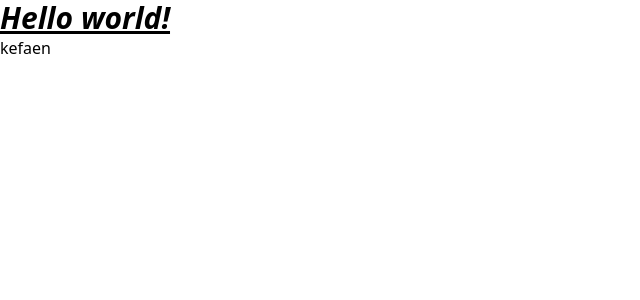
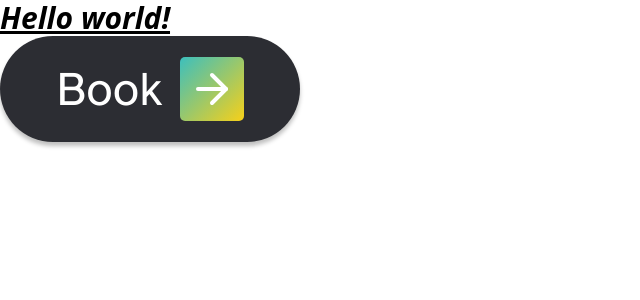
Before and after one commit to tijohans/WorkshopManagementSystem, a React (Vite) app in the folder app/: page / in a window 1280 px wide. Shown: the top 300 px of the page, without its empty margins (0-640 px from the left). Built offline with nearby package versions, Linux system fonts and the light colour scheme.

Commit message:
Initial commit, uses standard CSS for now

```diff
--- a/app/src/App.tsx
+++ b/app/src/App.tsx
@@ -9,7 +9,7 @@ function App() {
       <h1 className="text-3xl font-bold italic underline">
         Hello world!
       </h1>
-      <Button text="kefaen"/>
+      <Button text="Book" showicon={true}/>
     </div>
   )
 }
--- /dev/null
+++ b/app/src/components/Button.css
@@ -0,0 +1,58 @@
+@import url('https://fonts.googleapis.com/css2?family=Atkinson+Hyperlegible&display=swap');
+
+:root{
+    --button-back:#2C2D33;
+    --bird-left:#3CBFBE;
+    --bird-right:#F7D019;
+    --fade-time:0.5s;
+    --gradient-time:1s;
+}
+
+.button-2{
+    display:flex;
+    align-items: center;
+    justify-content:center;
+    padding:1em 4em 1em 4em;
+    background:var(--button-back);
+    border-radius: 100px;
+    border: 1px solid #3cbfbf00;
+    box-shadow: 0px 4px 4px rgba(0, 0, 0, 0.25);
+    transition: all var(--fade-time);
+}
+
+.button-text{
+    color:white;
+    font-family: 'Atkinson Hyperlegible', sans-serif;
+    font-size:3em;
+    transition: all var(--fade-time);
+}
+
+.button-icon{
+    display:flex;
+    align-items:center;
+    justify-content:center;
+    padding:0.5em;
+    margin-left:10%;
+    background: linear-gradient(135deg, var(--bird-left) 0%, var(--bird-right) 100%);
+    border-radius:5px;
+    transition: all var(--gradient-time);
+}
+
+svg{
+    width:3em;
+    height:3em;
+}
+
+.button-2:hover .button-icon{
+    background-position: 4em;
+}
+
+.button-2:hover .button-text{
+    color:var(--button-back);
+}
+
+.button-2:hover{
+    background: #FFFFFF;
+    border: 1px solid #D5D5D5;
+    box-shadow: inset 0px 4px 4px rgba(0, 0, 0, 0.25);
+}
--- a/app/src/components/Button.tsx
+++ b/app/src/components/Button.tsx
@@ -1,4 +1,5 @@
 import React from 'react'
+import './Button.css';
 
 type ButtonProps = {
     text?: String,
@@ -7,6 +8,18 @@ type ButtonProps = {
 
 export default function Button(props: ButtonProps) {
   return (
-    <button>{props.text}</button>
+    <button className="button-2">
+      <div className="button-text">{props.text}</div>
+      {props.showicon == true ? <div className="button-icon"><svg xmlns="http://www.w3.org/2000/svg" viewBox="0 0 24 24" fill="none" stroke="white" stroke-width="2" stroke-linecap="round" stroke-linejoin="round" className="feather feather-arrow-right"><line x1="5" y1="12" x2="19" y2="12"></line><polyline points="12 5 19 12 12 19"></polyline></svg></div>: null}
+      </button>
   )
 }
+
+// export default function Button(props: ButtonProps) {
+//   return (
+//     <button className="bg-shark-900 text-shark-50 text-xl font-bold py-2 px-4 rounded-lg font-sans flex p-8">
+//       {props.text}
+//       <div className="bg-gradient-to-r from-pelorous-400 to-ripe-lemon-400 flex align-middle justify-center rounded-lg"><svg xmlns="http://www.w3.org/2000/svg" width="24" height="24" viewBox="0 0 24 24" fill="none" stroke="white" stroke-width="2" stroke-linecap="round" stroke-linejoin="round" className="feather feather-arrow-right"><line x1="5" y1="12" x2="19" y2="12"></line><polyline points="12 5 19 12 12 19"></polyline></svg></div>
+//       </button>
+//   )
+// }
--- a/app/tailwind.config.cjs
+++ b/app/tailwind.config.cjs
@@ -6,6 +6,44 @@ module.exports = {
   ],
   theme: {
     extend: {},
+    colors: {
+      'shark': {
+        '50': '#f4f4f7',
+        '100': '#e4e6e9',
+        '200': '#cbced6',
+        '300': '#a8adb8',
+        '400': '#7c8394',
+        '500': '#616779',
+        '600': '#535767',
+        '700': '#474a57',
+        '800': '#3f414b',
+        '900': '#2c2d33',
+      },
+      'pelorous': {
+        '50': '#f1fcfa',
+        '100': '#d1f6f2',
+        '200': '#a3ece7',
+        '300': '#6ddbd7',
+        '400': '#3cbfbe',
+        '500': '#25a6a7',
+        '600': '#1b8386',
+        '700': '#1a676b',
+        '800': '#195356',
+        '900': '#194548',
+      },
+      'ripe-lemon': {
+        '50': '#fefde8',
+        '100': '#fdf9c4',
+        '200': '#fcf28c',
+        '300': '#fbe249',
+        '400': '#f7d019',
+        '500': '#e7b70b',
+        '600': '#c78e07',
+        '700': '#9f6609',
+        '800': '#835010',
+        '900': '#704113',
+      },
+  }
   },
   plugins: [],
 }
```
Also changed, not shown: app/public/icons/arrow-right.svg (added), 1 other file (tests, documents, lock files or other folders).
